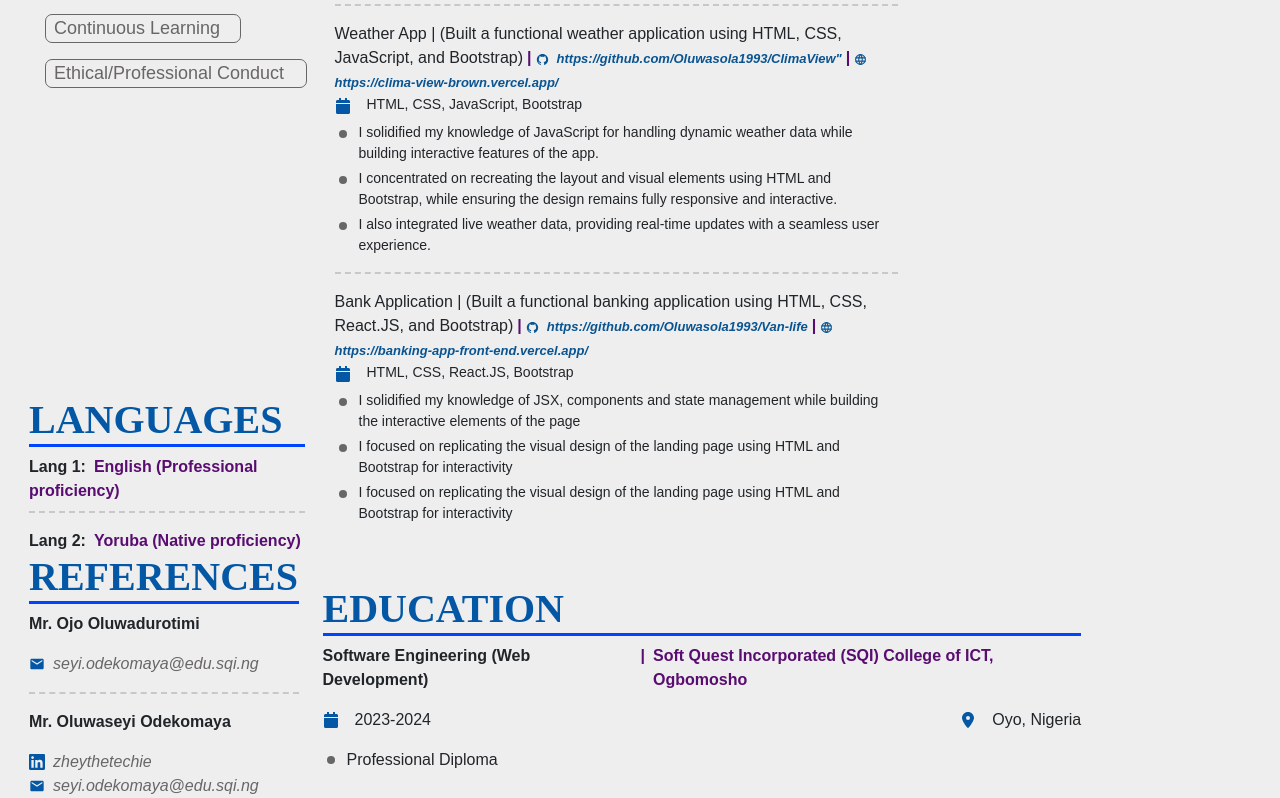
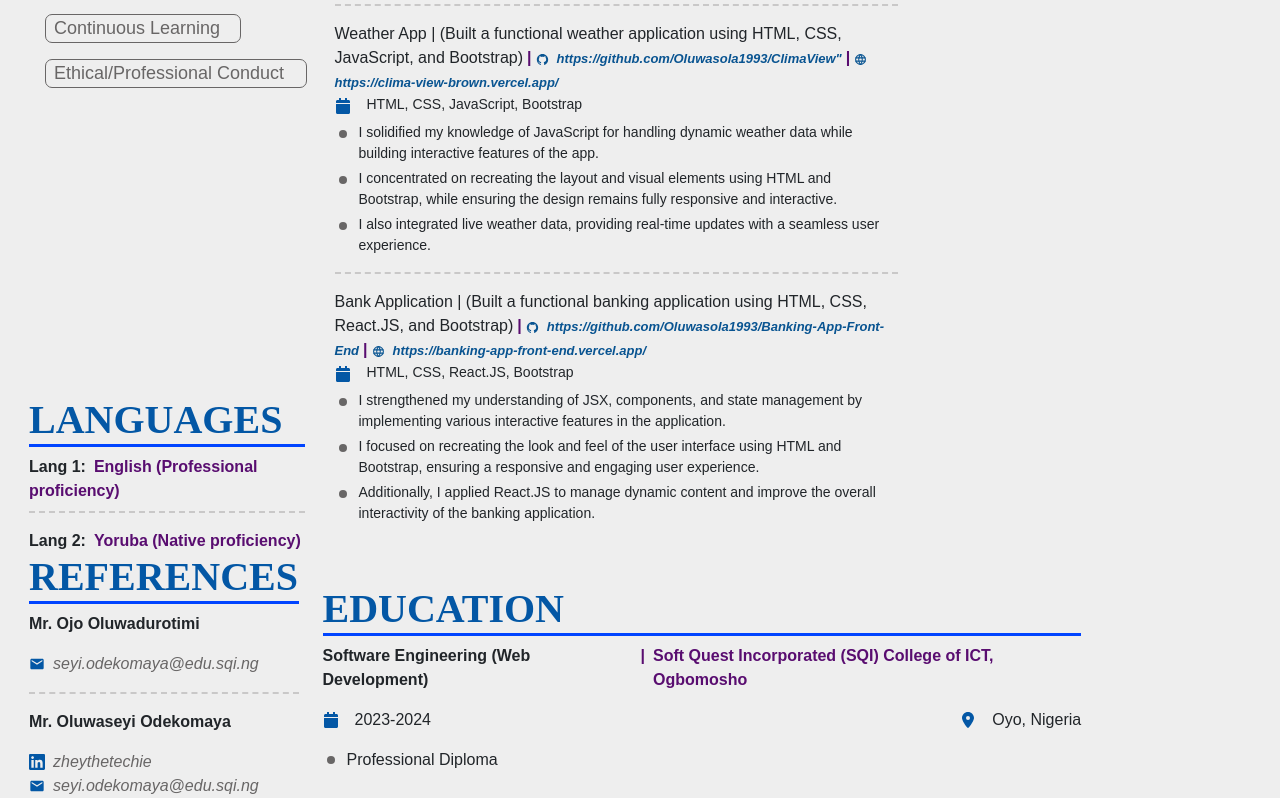
Before and after one commit to Oluwasola1993/My-CV, a React (Vite) app: page / in a window 1280 px wide. Shown: the part 819-1617 px from the top of the page. Built offline with nearby package versions, Linux system fonts and the light colour scheme.

Commit message:
Updating the project links

```diff
--- a/src/Components/CV.jsx
+++ b/src/Components/CV.jsx
@@ -278,12 +278,12 @@ const CV = () => {
                     </span>
                     <span className="fw-bold FEd px-lg-1">|</span>
                     <a
-                      href="https://github.com/Oluwasola1993/Van-life"
+                      href="https://github.com/Oluwasola1993/Banking-App-Front-End"
                       className="proLink"
                     >
                       <span>
                         <AiOutlineGithub className="me-2" />
-                        https://github.com/Oluwasola1993/Van-life
+                        https://github.com/Oluwasola1993/Banking-App-Front-End
                       </span>
                     </a>
                     <span className="fw-bold FEd px-lg-1">|</span>
@@ -307,9 +307,9 @@ const CV = () => {
                         <GoDotFill />
                       </span>
                       <small>
-                        I solidified my knowledge of JSX, components and state
-                        management while building the interactive elements of
-                        the page
+                        I strengthened my understanding of JSX, components, and
+                        state management by implementing various interactive
+                        features in the application.
                       </small>
                     </div>
                     <div className="d-flex gap-2 pt-1">
@@ -317,8 +317,9 @@ const CV = () => {
                         <GoDotFill />
                       </span>
                       <small>
-                        I focused on replicating the visual design of the
-                        landing page using HTML and Bootstrap for interactivity
+                        I focused on recreating the look and feel of the user
+                        interface using HTML and Bootstrap, ensuring a
+                        responsive and engaging user experience.
                       </small>
                     </div>
                     <div className="d-flex gap-2 pt-1">
@@ -326,8 +327,9 @@ const CV = () => {
                         <GoDotFill />
                       </span>
                       <small>
-                        I focused on replicating the visual design of the
-                        landing page using HTML and Bootstrap for interactivity
+                        Additionally, I applied React.JS to manage dynamic
+                        content and improve the overall interactivity of the
+                        banking application.
                       </small>
                     </div>
                   </div>
```
